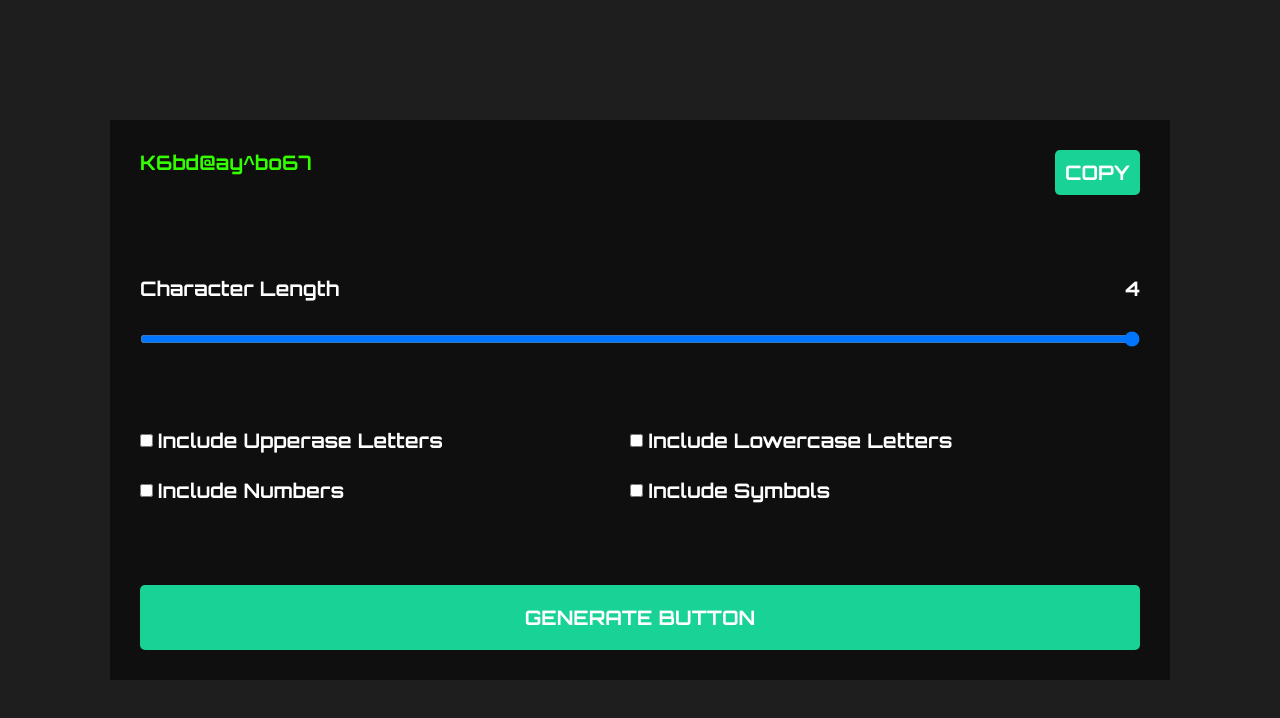
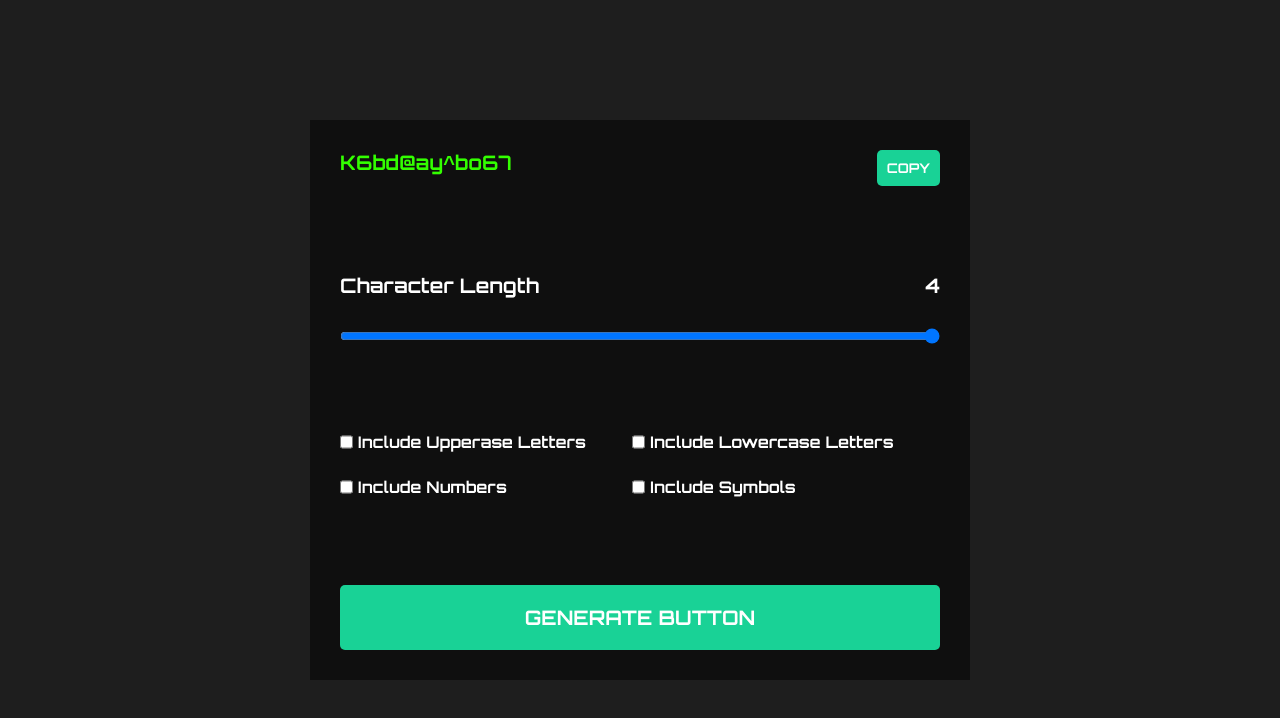
Before and after one commit to alexChachkhiani/password-generator, a React (Vite) app: page / in a window 1280 px wide. Shown: the top 718 px of the page. Built offline with nearby package versions, Linux system fonts and the light colour scheme.

Commit message:
change: container width

```diff
--- a/src/App.css
+++ b/src/App.css
@@ -4,7 +4,6 @@
     font-family: "Orbitron", sans-serif, serif;
     padding: 0;
     margin: 0;
-    font-size: 20px;
 }
 
 body {
@@ -14,7 +13,7 @@ body {
 .container {
     background: rgb(15, 15, 15);
     padding: 30px;
-    width: 1000px;
+    width: 600px;
     height: 500px;
     display: flex;
     flex-direction: column;
@@ -64,6 +63,7 @@ button {
 }
 
 .checkboxes {
+    font-size: 16px;
     display: grid;
     grid-template-columns: auto auto;
     font-family: "Orbitron", sans-serif, serif;
@@ -73,6 +73,7 @@ button {
 }
 
 .checkboxes div {
+    font-size: 16px;
     display: flex;
     gap: 5px;
     padding-bottom: 25px;
```
